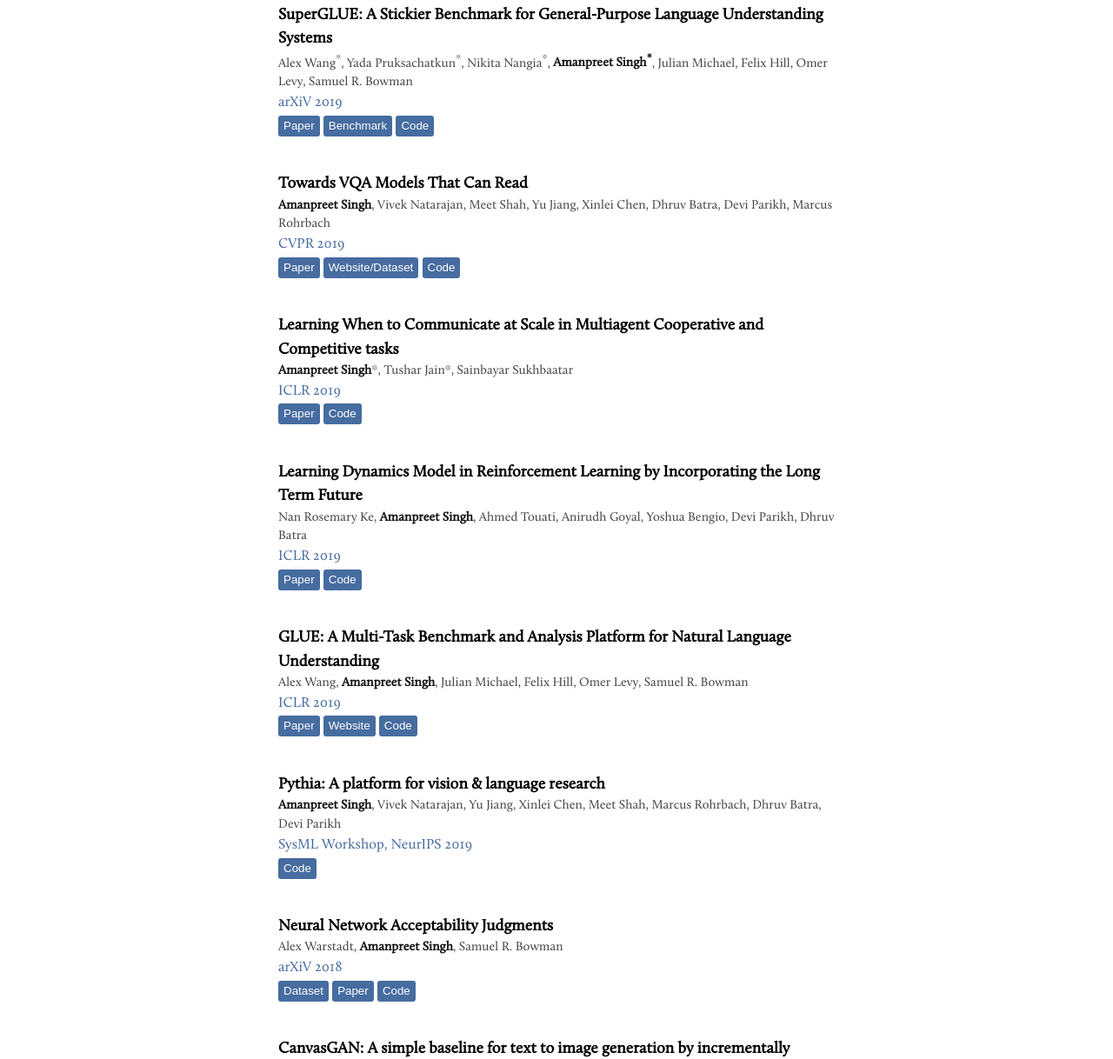
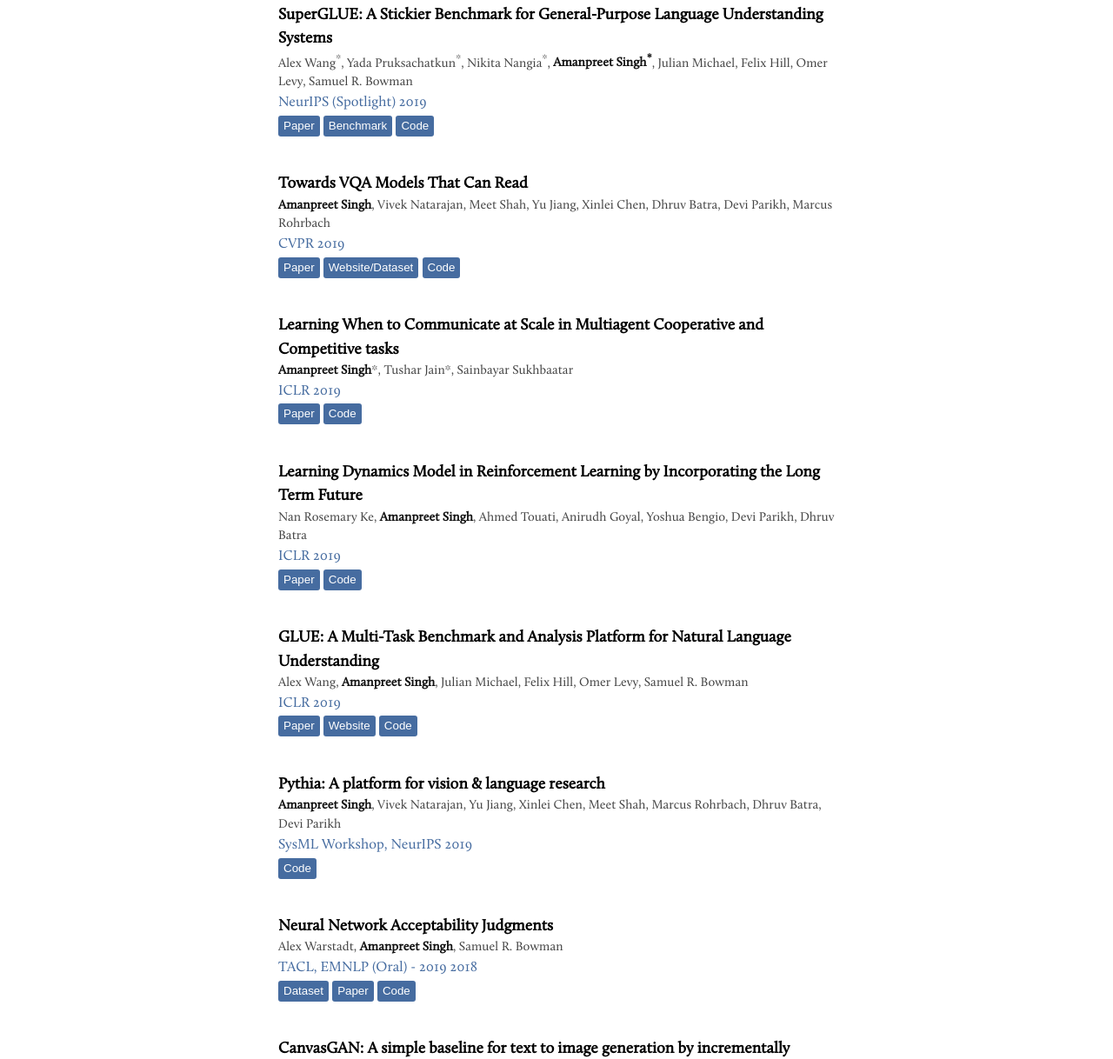
Before and after one commit to apsdehal/apsdehal.github.io, a Jekyll site: the page built from index.md, in a window 1280 px wide. Shown: the part 945-2163 px from the top of the page at 87% size. Built offline with Jekyll 4.4.1, drawn with Linux system fonts in a browser that asks for light colours; nearby versions of some CDN libraries.

Commit message:
Update publications

```diff
--- a/_data/publications.yml
+++ b/_data/publications.yml
@@ -1,6 +1,6 @@
 - title: "SuperGLUE: A Stickier Benchmark for General-Purpose Language Understanding Systems"
   authors: Alex Wang<sup>*</sup>, Yada Pruksachatkun<sup>*</sup>, Nikita Nangia<sup>*</sup>, <b>Amanpreet Singh<sup>*</sup></b>, Julian Michael, Felix Hill, Omer Levy, Samuel R. Bowman
-  venue: arXiV
+  venue: NeurIPS (Spotlight)
   year: 2019
   links:
     - title: Paper
@@ -59,7 +59,7 @@
       url: https://github.com/facebookresearch/pythia
 - title: "Neural Network Acceptability Judgments"
   authors: Alex Warstadt, <b>Amanpreet Singh</b>, Samuel R. Bowman
-  venue: arXiV
+  venue: TACL, EMNLP (Oral) - 2019
   year: 2018
   links:
     - title: Dataset
```
